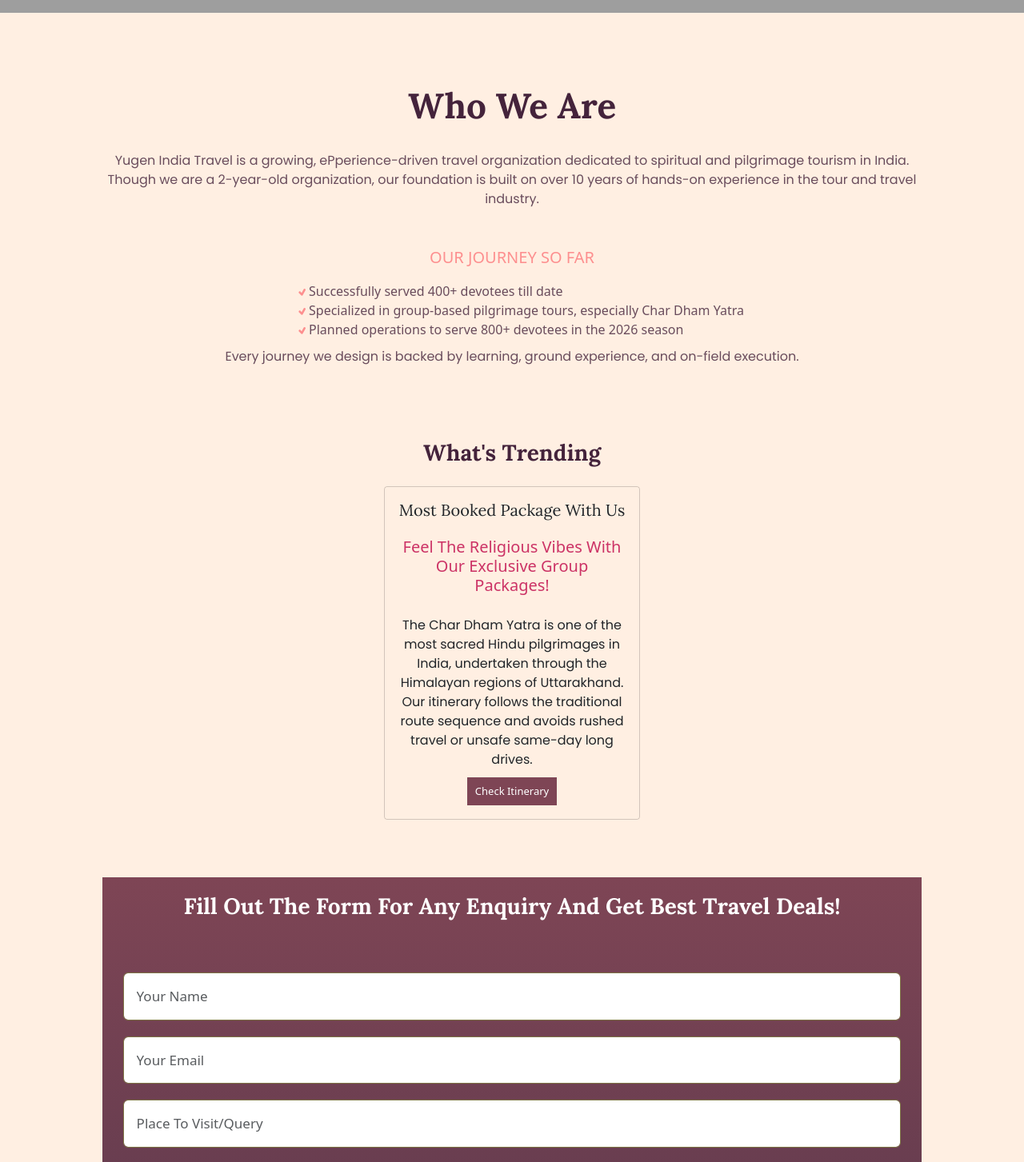
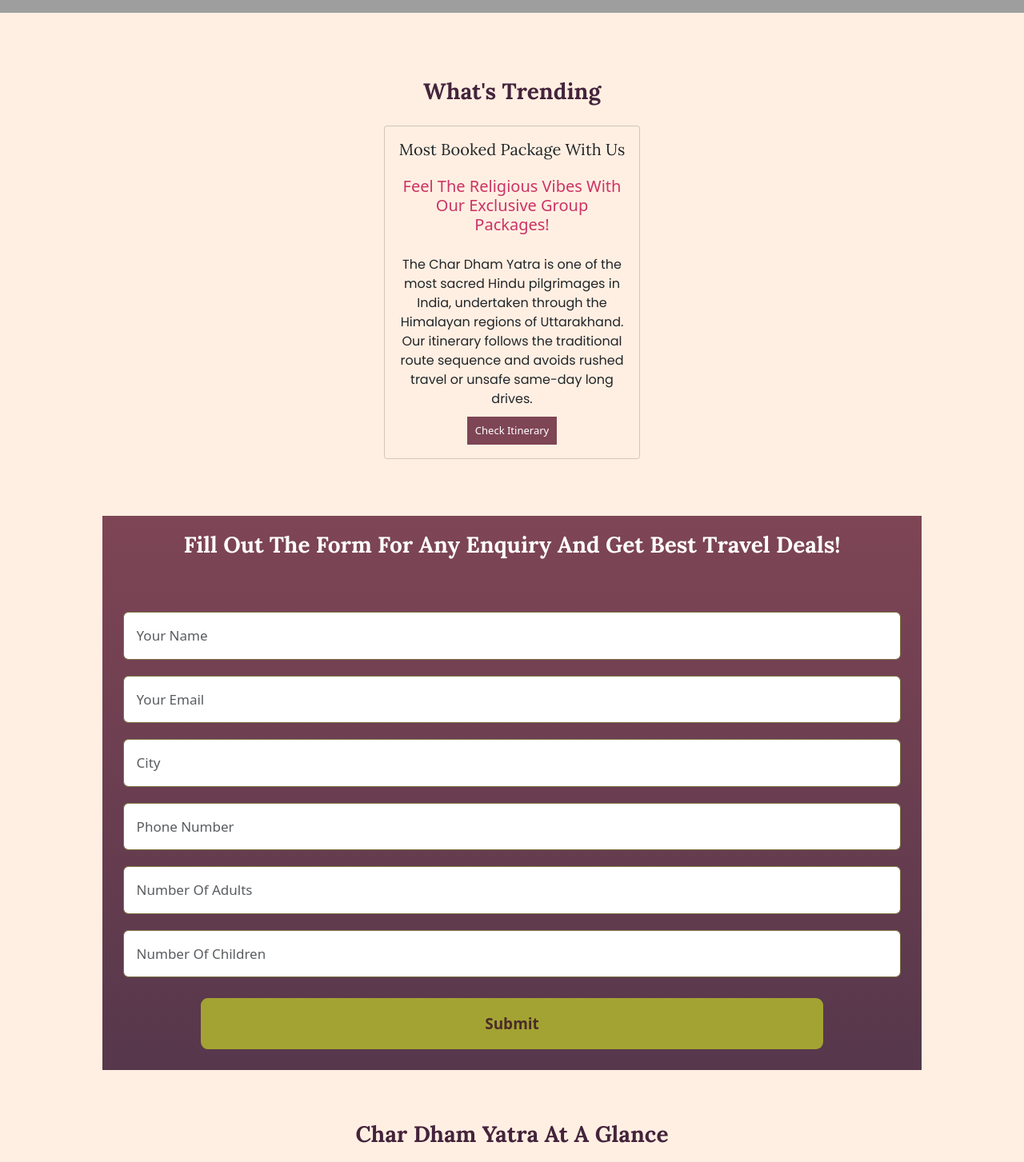
Before and after one commit to Sarita595k/Char_Dham_Frontend, a React (Vite) app: page / in a window 1280 px wide. Shown: the part 1020-2473 px from the top of the page at 80% size. Built offline with nearby package versions, Linux system fonts and the light colour scheme.

Commit message:
form changed, who we are changed layout

```diff
--- a/src/Components/CharDhamAtGlance.jsx
+++ b/src/Components/CharDhamAtGlance.jsx
@@ -39,7 +39,7 @@
         <TourCard title={"Starts from"} text={"Haridwar, Rishikesh, Dehradun, Delhi"} />
         <TourCard title={"tour type"} text={"Road & Helicopter"} />
         <TourCard title={"duration"} text={"6–12 Days"} />
-        <TourCard title={"Tour Cost"} text={"₹40k–₹2.4L per person"} />
+        <TourCard title={"Tour Cost"} text={"₹10k–₹2.4L per person"} />
         <TourCard title={"Includes"} text={"Hotel, Meals, Transfers, VIP Darshan"} />
         <TourCard title={"Other Start Points"} text={"Mumbai, Hyderabad, Chennai, Bengaluru"} />
       </ContainerIs>
--- a/src/Components/CustomizeReg.jsx
+++ b/src/Components/CustomizeReg.jsx
@@ -1,4 +1,4 @@
-import { useState } from 'react'
+import { useState, useEffect } from 'react'
 import { SubHeading } from "./SubHeading"
 import styled from 'styled-components'
 
@@ -47,38 +47,101 @@
 }
 `
 const CustomizeReg = () => {
+
+    const [formData, setFormData] = useState({
+        username: "",
+        email: "",
+        phoneNumber: "",
+        placesToVisit: "",
+        numberOfAdults: "",
+        numberOfChildren: ""
+    })
+    const [errorMessage, getErrorMessage] = useState("")
+    const [showSuccess, setShowSuccess] = useState(false)
+
+    const handleChange = (event) => {
+        const { name, value } = event.target;
+        setFormData({
+            ...formData,
+            [name]: value
+        });
+    }
+
+    useEffect(() => {
+        if (showSuccess) {
+            const timer = setTimeout(() => setShowSuccess(false), 5000);
+            return () => clearTimeout(timer);
+        }
+    }, [showSuccess]);
+    const handleSubmit = async (event) => {
+        event.preventDefault()
+        getErrorMessage("")
+        try {
+            const response = await fetch(`${import.meta.env.VITE_API_URL}/api/user/data`, {
+                method: "POST",
+                headers: {
+                    "Content-Type": "application/json",
+                },
+                body: JSON.stringify({
+                    ...formData,
+                    numberOfAdults: Number(formData.numberOfAdults),
+                    numberOfChildren: Number(formData.numberOfChildren)
+                })
+            })
+            const result = await response.json()
+            if (response.ok) {
+                setShowSuccess(true)
+                setFormData({
+                    username: "",
+                    email: "",
+                    phoneNumber: "",
+                    placesToVisit: "",
+                    numberOfAdults: "",
+                    numberOfChildren: ""
+                })
+            } else {
+                getErrorMessage(result.error)
+            }
+        } catch (err) {
+            getErrorMessage("Connection failed.Please try again later.")
+        }
+
+    };
     const [details, setDetails] = useState({
         name: "",
         email: "",
         mobileNumber: ""
     })
 
-    const handleChange = (event) => {
-        const { name, value } = event.target
-        setDetails((prev) => ({
-            ...prev,
-            [name]: value
-        }))
-        console.log(details.name, details.email, details.mobileNumber)
-    }
-    const handleSubmit = (event) => {
-        event.preventDefault()
-        setDetails({
-            name: "",
-            email: "",
-            mobileNumber: ""
-        })
+    // const handleChange = (event) => {
+    //     const { name, value } = event.target
+    //     setDetails((prev) => ({
+    //         ...prev,
+    //         [name]: value
+    //     }))
+    //     console.log(details.name, details.email, details.mobileNumber)
+    // }
+    // const handleSubmit = (event) => {
+    //     event.preventDefault()
+    //     setDetails({
+    //         name: "",
+    //         email: "",
+    //         mobileNumber: ""
+    //     })
 
-    }
+    // }
     return (
         <>
             {/* subheading called  */}
             <SubHeading subHeading="customize your holiday package with our travel experts" />
             <Div>
-                <FormWrapper onSubmit={handleSubmit}>
-                    <input type="text" name="name" value={details.name} placeholder='Enter your name' onChange={handleChange} />
-                    <input type="email" name="email" value={details.email} placeholder='enter your email' onChange={handleChange} />
-                    <input type="tel" name="mobileNumber" value={details.mobileNumber} placeholder='enter your mobile number' onChange={handleChange} />
+                <FormWrapper autoComplete='off' onSubmit={handleSubmit}>
+                    {errorMessage && <h4 style={{ color: '#ff4d4d' }}>{errorMessage}</h4>}
+                    {showSuccess && <h4 style={{ color: '#2ecc71' }}>Form submitted successfully!</h4>}
+                    <input type='text' className="form-control mb-2" name="username" value={formData.username} placeholder="Your Name" onChange={handleChange} required />
+                    <input type='email' className="form-control mb-2" name="email" value={formData.email} placeholder="Your Email" onChange={handleChange} required />
+                    <input type="text" className="form-control mb-2" name="placesToVisit" value={formData.placesToVisit} placeholder='city' required onChange={handleChange} />
+                    <input type='tel' className="form-control mb-2" name="phoneNumber" value={formData.phoneNumber} pattern="[6-9]{1}[0-9]{9}" maxLength="10" placeholder="Phone Number" onChange={handleChange} required />
                     <Button>Submit</Button>
                 </FormWrapper>
             </Div>
--- a/src/Components/FormForDetails.jsx
+++ b/src/Components/FormForDetails.jsx
@@ -120,7 +120,7 @@
                 {showSuccess && <h4 style={{ color: '#2ecc71' }}>Form submitted successfully!</h4>}
                 <input type='text' className="form-control mb-2" name="username" value={formData.username} placeholder="Your Name" onChange={handleChange} required />
                 <input type='email' className="form-control mb-2" name="email" value={formData.email} placeholder="Your Email" onChange={handleChange} required />
-                <input type="text" className="form-control mb-2" name="placesToVisit" value={formData.placesToVisit} placeholder='Place to visit/Query' required onChange={handleChange} />
+                <input type="text" className="form-control mb-2" name="placesToVisit" value={formData.placesToVisit} placeholder='city' required onChange={handleChange} />
                 <input type='tel' className="form-control mb-2" name="phoneNumber" value={formData.phoneNumber} pattern="[6-9]{1}[0-9]{9}" maxLength="10" placeholder="Phone Number" onChange={handleChange} required />
                 <input type="number" className="form-control mb-2" name="numberOfAdults" value={formData.numberOfAdults} placeholder='number of adults' required onChange={handleChange} />
                 <input type="number" className="form-control mb-2" name="numberOfChildren" value={formData.numberOfChildren} placeholder='number of children' required onChange={handleChange} />
--- a/src/Components/WhoweAre.jsx
+++ b/src/Components/WhoweAre.jsx
@@ -32,8 +32,7 @@
     return (
         <Div>
             <Heading heading={heading} />
-            <P>Yugen India Travel is a growing, ePperience-driven travel organization dedicated to spiritual and pilgrimage tourism in India.
-                Though we are a 2-year-old organization, our foundation is built on over 10 years of hands-on experience in the tour and travel industry.</P>
+            <P>Yugen India Travel is a growing, experience-driven travel organisation dedicated to spiritual and pilgrimage tourism across India. While we are a young company, our founder built this on over 10 years of hands-on expertise in designing and managing meaningful journeys.</P>
             <SubHeading>Our journey so far</SubHeading>
             <Ul>
                 <Li><TiTick style={{ color: "#FD8F8F" }} />Successfully served 400+ devotees till date</Li>
--- a/src/Components/package.js
+++ b/src/Components/package.js
@@ -126,7 +126,7 @@
     id: 10,
     category: "kedarnath dham",
     imageUrl: image10,
-    title: "Kedarnath Yatra From Haridwar",
+    title: "Kedarnath Yatra From Haridwar / Dehradun",
     time: "3N/4D",
     included: ["🍛meals", "🚗sightseeing", "🏨hotel"],
     packages: [
@@ -134,19 +134,21 @@
         { type: "Deluxe", price: "₹14,999/pp" },
         { type: "Premium", price: "Price on request" }
     ]
-}, {
-    id: 11,
-    category: "kedarnath dham",
-    imageUrl: image11,
-    title: "Kedarnath Yatra From Dehradun",
-    time: "3N/4D",
-    included: ["🍛meals", "🚗sightseeing", "🏨hotel"],
-    packages: [
-        { type: "Economic", price: "₹9,999/pp" },
-        { type: "Deluxe", price: "₹14,999/pp" },
-        { type: "Premium", price: "Price on request" }
-    ]
-}, {
+},
+// {
+//     id: 11,
+//     category: "kedarnath dham",
+//     imageUrl: image11,
+//     title: "Kedarnath Yatra From Dehradun",
+//     time: "3N/4D",
+//     included: ["🍛meals", "🚗sightseeing", "🏨hotel"],
+//     packages: [
+//         { type: "Economic", price: "₹9,999/pp" },
+//         { type: "Deluxe", price: "₹14,999/pp" },
+//         { type: "Premium", price: "Price on request" }
+//     ]
+// },
+{
     id: 12,
     category: "kedarnath dham",
     imageUrl: image12,
--- a/src/Pages/LandingPage.jsx
+++ b/src/Pages/LandingPage.jsx
@@ -30,7 +30,7 @@
             {/* <Alert1 />
             <Alert2 />
             <Header /> */}
-            <WhoweAre heading={"Who we are"} />
+
             <WhatsTrending />
             <FormForDetails />
             {/* <FormPopup show={showForm} onClose={() => setShowForm(true)} /> */}
@@ -40,6 +40,7 @@
             <PackageDetails />
             <CharDhamReg />
             <Faqs />
+            <WhoweAre heading={"Who we are"} />
             <ReviewsComp />
             <CustomizeReg />
             {/* <Footer />
```
